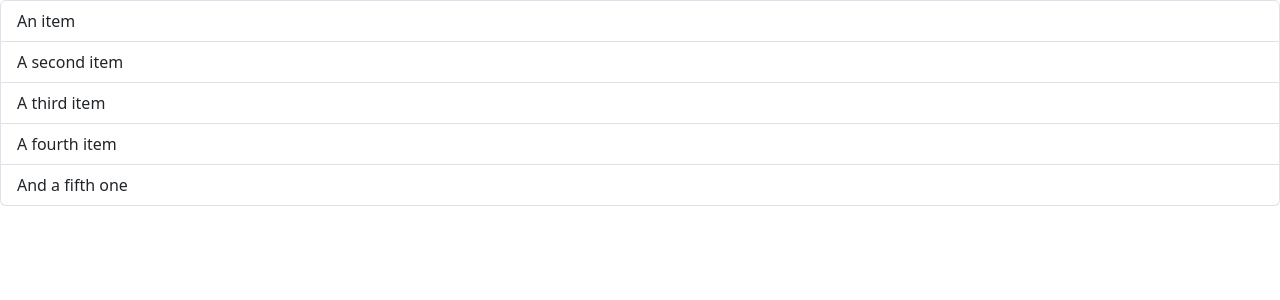
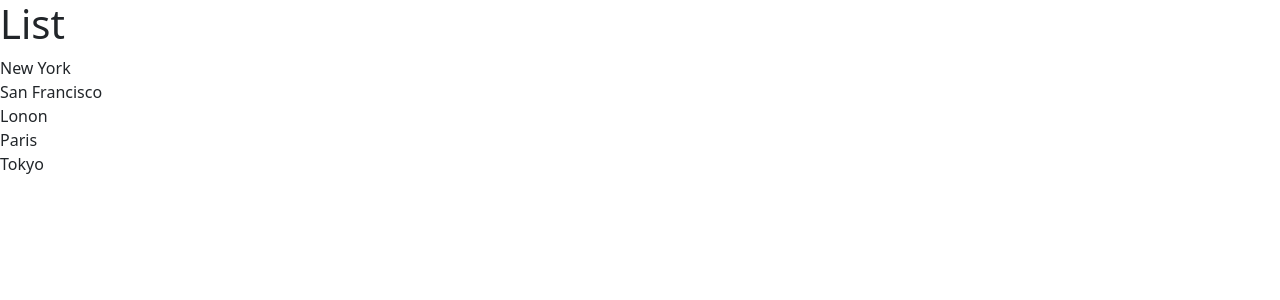
Before and after one commit to AthsaraFernando/React-course-part-1, a React (Vite) app: page / in a window 1280 px wide. Shown: the top 300 px of the page. Built offline with nearby package versions, Linux system fonts and the light colour scheme.

Commit message:
ListGroup-1

```diff
--- a/src/Components/ListGroup.tsx
+++ b/src/Components/ListGroup.tsx
@@ -1,11 +1,16 @@
 function ListGroup() {
-    return <ul className="list-group">
-    <li className="list-group-item">An item</li>
-    <li className="list-group-item">A second item</li>
-    <li className="list-group-item">A third item</li>
-    <li className="list-group-item">A fourth item</li>
-    <li className="list-group-item">And a fifth one</li>
-  </ul>;
+  const items = ["New York", "San Francisco", "Lonon", "Paris", "Tokyo"];
+
+  return (
+    <>
+      <h1>List</h1>
+      <ul className="list-group">
+        {items.map((item) => (
+          <li key={item}>{item}</li>
+        ))}
+      </ul>
+    </>
+  );
 }
 
-export default ListGroup
+export default ListGroup;
```
